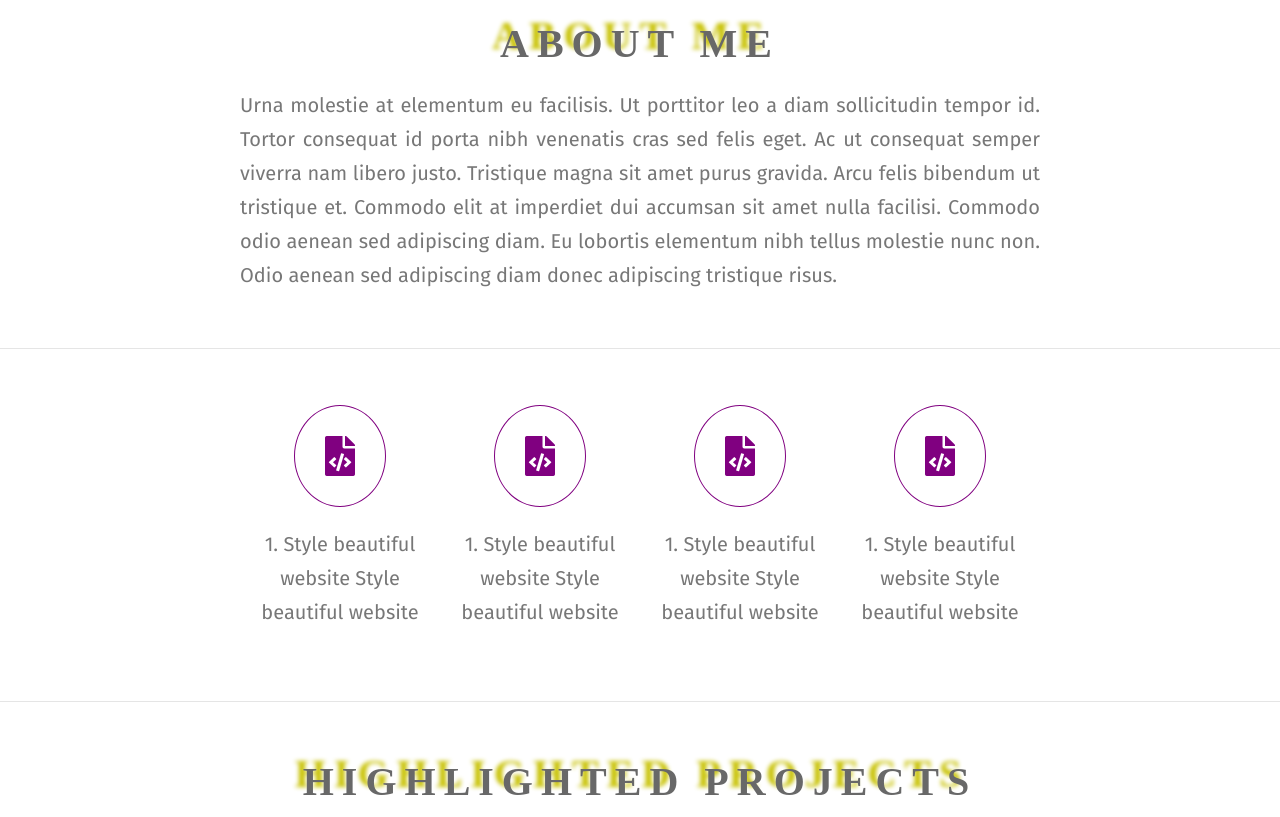
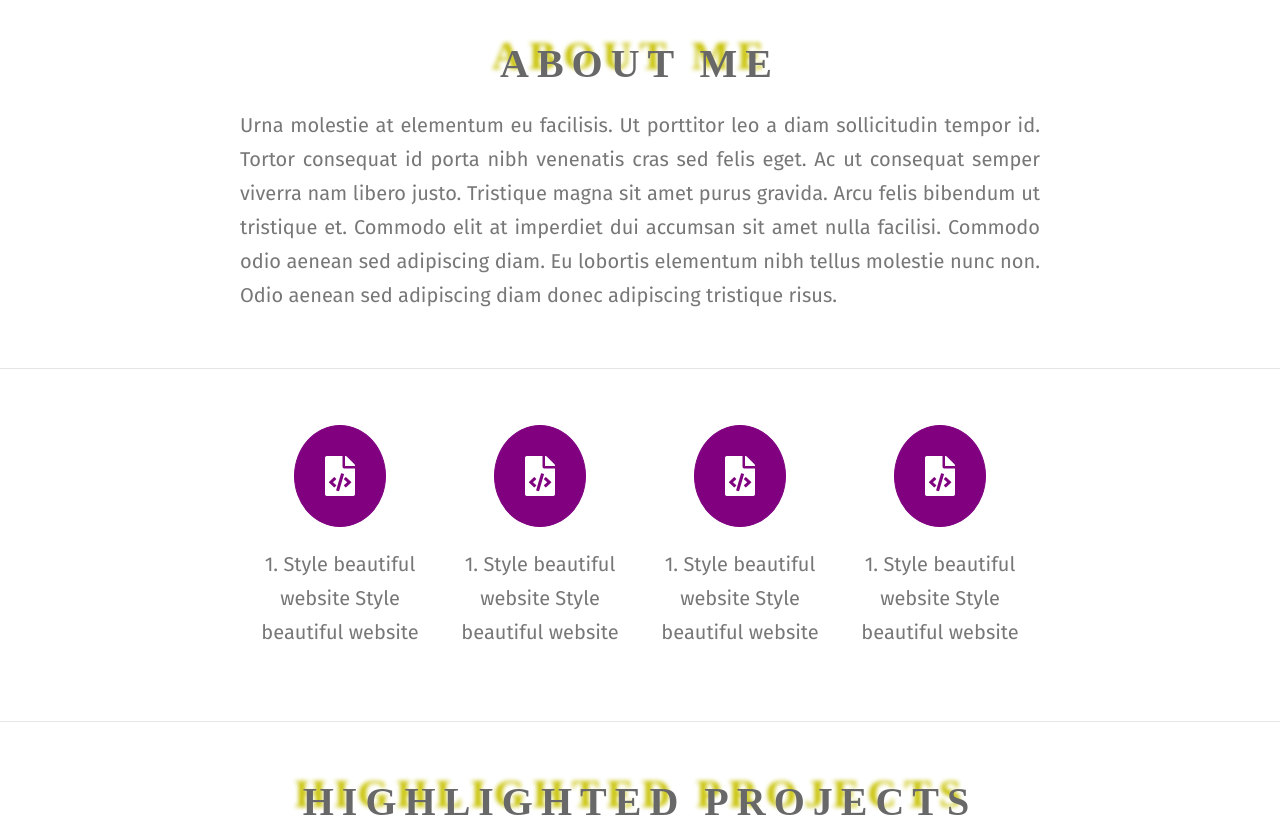
Before and after one commit to YakubuAmidu/portfolio3, a React (Create React App) app: page /portfolio in a window 1280 px wide. Shown: the top 817 px of the page. Built offline with nearby package versions, Linux system fonts and the light colour scheme.

Commit message:
Initial commit

```diff
--- a/src/components/App.css
+++ b/src/components/App.css
@@ -142,7 +142,7 @@ body {
 
 .app-portfolio {
   text-align: center;
-  padding-top: 20px;
+  padding-top: 40px;
 }
 
 .heading-about {
@@ -178,7 +178,8 @@ body {
 
 .fa-file-code {
   font-size: 40px;
-  color: purple;
+  background-color: purple;
+  color: #fff;
   border: 1px solid purple;
   border-radius: 100%;
   padding: 30px;
```
